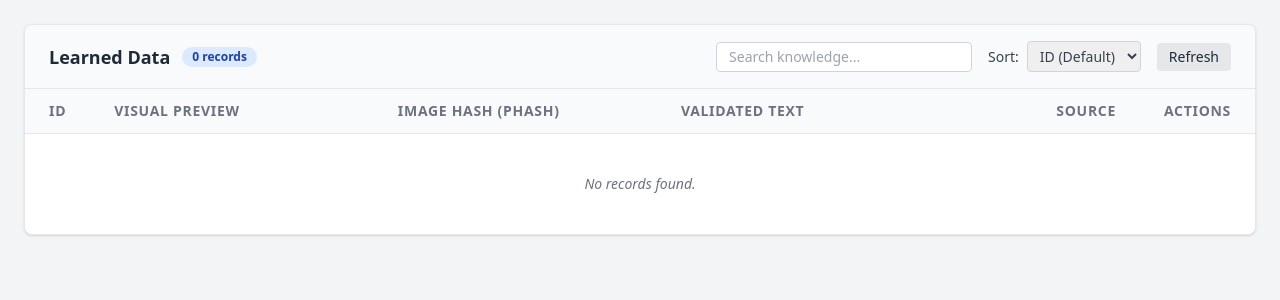
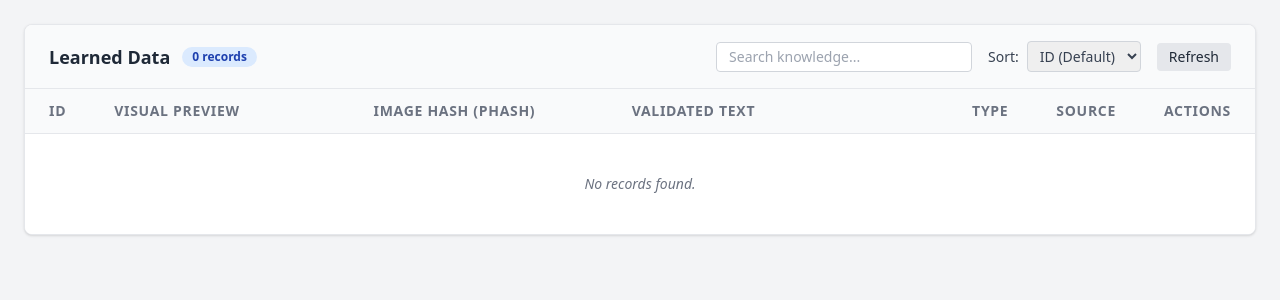
Before and after one commit to gurudevkumar51/piply-opdf, a FastAPI app: page /knowledge in a window 1280 px wide. Shown: the part 53-353 px from the top of the page. Run offline with FastAPI, Linux system fonts and the light colour scheme; data that the repository does not hold is empty.

Commit message:
Add component_type feature to Knowledge DB for specialized models

```diff
--- a/app/main.py
+++ b/app/main.py
@@ -153,7 +153,7 @@ async def submit_feedback(prediction_id: int, feedback: schemas.FeedbackUpdate,
 
     if feedback.is_accepted and prediction.component.manifest_path:
         from piply_opdf.feedback import register_correction
-        background_tasks.add_task(register_correction, prediction.component.manifest_path, final_val, final_source)
+        background_tasks.add_task(register_correction, prediction.component.manifest_path, final_val, final_source, prediction.component.component_type)
 
     db.commit()
     return {"status": "success"}
@@ -186,7 +186,7 @@ async def bulk_accept(bulk_update: schemas.BulkFeedbackUpdate, background_tasks:
 
         if prediction.component.manifest_path:
             from piply_opdf.feedback import register_correction
-            background_tasks.add_task(register_correction, prediction.component.manifest_path, fb.user_value, fb.source)
+            background_tasks.add_task(register_correction, prediction.component.manifest_path, fb.user_value, fb.source, prediction.component.component_type)
 
     db.commit()
     return {"status": "success", "count": len(bulk_update.prediction_ids)}
@@ -426,6 +426,8 @@ async def get_knowledge(skip: int = 0, limit: int = 50, search: str = "", sort:
                 "phash": kb.phash,
                 "text_value": kb.text_value,
                 "source": kb.source,
+                "entropy": kb.entropy,
+                "component_type": kb.component_type,
                 "confidence": kb.confidence,
                 "sample_component_id": None
             }
--- a/app/templates/knowledge.html
+++ b/app/templates/knowledge.html
@@ -50,13 +50,14 @@
                             <th scope="col" class="px-6 py-3 text-left font-semibold text-gray-500 uppercase tracking-wider w-1/4">Visual Preview</th>
                             <th scope="col" class="px-6 py-3 text-left font-semibold text-gray-500 uppercase tracking-wider w-1/4">Image Hash (pHash)</th>
                             <th scope="col" class="px-6 py-3 text-left font-semibold text-gray-500 uppercase tracking-wider w-1/3">Validated Text</th>
+                            <th scope="col" class="px-6 py-3 text-left font-semibold text-gray-500 uppercase tracking-wider">Type</th>
                             <th scope="col" class="px-6 py-3 text-left font-semibold text-gray-500 uppercase tracking-wider">Source</th>
                             <th scope="col" class="px-6 py-3 text-right font-semibold text-gray-500 uppercase tracking-wider w-32">Actions</th>
                         </tr>
                     </thead>
                     <tbody id="kb-tbody" class="bg-white divide-y divide-gray-200">
                         <tr>
-                            <td colspan="6" class="px-6 py-10 text-center text-gray-500">Loading...</td>
+                            <td colspan="7" class="px-6 py-10 text-center text-gray-500">Loading...</td>
                         </tr>
                     </tbody>
                 </table>
@@ -85,7 +86,7 @@
 
         async function loadKnowledgeBase() {
             const tbody = document.getElementById('kb-tbody');
-            tbody.innerHTML = '<tr><td colspan="6" class="px-6 py-10 text-center text-gray-500">Loading...</td></tr>';
+            tbody.innerHTML = '<tr><td colspan="7" class="px-6 py-10 text-center text-gray-500">Loading...</td></tr>';
 
             const searchInput = document.getElementById('search-knowledge');
             const searchVal = searchInput ? searchInput.value : '';
@@ -124,7 +125,7 @@
         function renderTable() {
             const tbody = document.getElementById('kb-tbody');
             if (kbData.length === 0) {
-                tbody.innerHTML = '<tr><td colspan="6" class="px-6 py-10 text-center text-gray-500 italic">No records found.</td></tr>';
+                tbody.innerHTML = '<tr><td colspan="7" class="px-6 py-10 text-center text-gray-500 italic">No records found.</td></tr>';
                 const countEl = document.getElementById('kb-count');
                 if (countEl) countEl.textContent = `0 records`;
                 document.getElementById('pagination-controls').classList.add('hidden');
@@ -161,6 +162,7 @@
                         <div id="text-display-${item.id}" class="font-medium">${item.text_value}</div>
                         <input type="text" id="text-edit-${item.id}" value="${item.text_value}" class="hidden w-full border border-gray-300 rounded px-2 py-1 focus:outline-none focus:ring-1 focus:ring-blue-500">
                     </td>
+                    <td class="px-6 py-4 whitespace-nowrap text-sm text-gray-500">${item.component_type || 'CELL'}</td>
                     <td class="px-6 py-4 whitespace-nowrap">${sourceBadge}</td>
                     <td class="px-6 py-4 whitespace-nowrap text-right text-sm font-medium">
                         <div id="actions-display-${item.id}">
--- a/piply_opdf/database/knowledge_models.py
+++ b/piply_opdf/database/knowledge_models.py
@@ -14,6 +14,7 @@ class OCRKnowledgeEntry(KnowledgeBase):
     id = Column(Integer, primary_key=True, index=True)
     phash = Column(String, unique=True, index=True)  # pHash
     cluster_id = Column(Integer, index=True)
+    component_type = Column(String, index=True)
     quality_score = Column(Float)
     rotation_angle = Column(Float)
     foreground_ratio = Column(Float)
--- a/piply_opdf/feedback.py
+++ b/piply_opdf/feedback.py
@@ -19,7 +19,7 @@ def get_registry() -> KnowledgeRegistry:
         _registry.load_all()
     return _registry
 
-def register_correction(image_path: str, correct_text: str, source: str = "human") -> bool:
+def register_correction(image_path: str, correct_text: str, source: str = "human", component_type: str = "CELL") -> bool:
     """
     Registers a human correction directly into the Knowledge Base.
     Generates hashes and image features automatically.
@@ -47,6 +47,7 @@ def register_correction(image_path: str, correct_text: str, source: str = "human
             existing.text_value = correct_text
             existing.source = source
             existing.confidence = 1.0
+            existing.component_type = component_type
             existing.cluster_id = features.get("cluster_id")
             existing.quality_score = features.get("quality_score", 1.0)
             existing.rotation_angle = features.get("rotation_angle", 0.0)
@@ -59,6 +60,7 @@ def register_correction(image_path: str, correct_text: str, source: str = "human
                 text_value=correct_text,
                 source=source,
                 confidence=1.0,
+                component_type=component_type,
                 cluster_id=features.get("cluster_id"),
                 quality_score=features.get("quality_score", 1.0),
                 rotation_angle=features.get("rotation_angle", 0.0),
--- a/piply_opdf/ml/dataset_manager.py
+++ b/piply_opdf/ml/dataset_manager.py
@@ -32,7 +32,7 @@ class DatasetManager:
             # Write Header
             writer.writerow([
                 "phash", "width", "height", "aspect_ratio", "edge_density",
-                "stroke_density", "connected_components", "hog_len", "text_value", "label_class"
+                "stroke_density", "connected_components", "hog_len", "text_value", "label_class", "component_type"
             ])
 
             for entry in kb_entries:
@@ -54,7 +54,7 @@ class DatasetManager:
                 writer.writerow([
                     entry.phash, entry.width, entry.height, entry.aspect_ratio,
                     entry.edge_density, entry.stroke_density, entry.connected_components,
-                    hog_len, entry.text_value, label_class
+                    hog_len, entry.text_value, label_class, entry.component_type
                 ])
 
         return path
```
